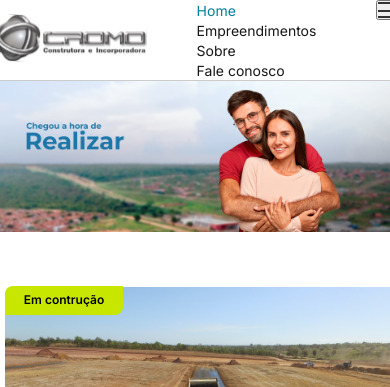
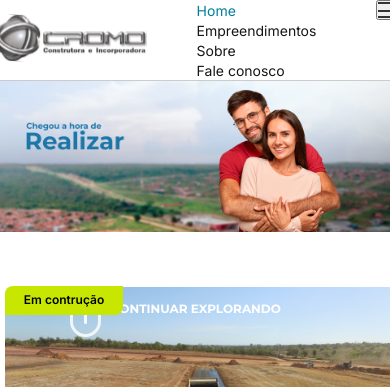
Before and after one commit to walttoncoelho/CROMO, a React (Create React App) app in the folder cromo/: page / in a window 390 px wide. Shown: the top 387 px of the page. Built offline with nearby package versions, Linux system fonts and the light colour scheme.

Commit message:
Responsivo Banner Home 1920, 1440, 1024

```diff
--- a/cromo/src/pages/Empreendimentos/SectionEmpreend.jsx
+++ b/cromo/src/pages/Empreendimentos/SectionEmpreend.jsx
@@ -9,7 +9,7 @@ export default function Empreendimentos() {
   return (
     <>
     <Navbar/>
-      <ContainerEmpreend>
+      <ContainerEmpreend >
         <CardEmpreend />
       </ContainerEmpreend>
       <SectionNumeros/>
--- a/cromo/src/pages/Home/Banner/BannerPrincipal.jsx
+++ b/cromo/src/pages/Home/Banner/BannerPrincipal.jsx
@@ -1,11 +1,13 @@
 import React from 'react'
 import data from "./data/data";
 import { ContainerBanner } from './Style';
+import BtnExplorar from './ButtonExplorar/BtnExplorar';
 
 export default function BannerPrincipal() {
   return (
    <>
    <ContainerBanner>
+     <BtnExplorar/>
 
    {data.map((item) => (
        <div key={item.id}>
--- /dev/null
+++ b/cromo/src/pages/Home/Banner/ButtonExplorar/BtnExplorar.jsx
@@ -0,0 +1,30 @@
+import React from "react";
+import {
+  BtnExplorarContatiner,
+  BtnExplorarPosition,
+  BtnExplorarRetangulo,
+  BtnExplorarText
+} from "./Style";
+
+
+export default function BtnExplorar() {
+  return (
+    <>
+      <BtnExplorarContatiner>
+        <BtnExplorarPosition>
+          <BtnExplorarRetangulo>
+            <div className="barra"> </div>
+          </BtnExplorarRetangulo>
+          <BtnExplorarText>
+
+            <a href="#secao-abaixo"><h3>CONTINUAR EXPLORANDO</h3></a>
+
+          </BtnExplorarText>
+        </BtnExplorarPosition>
+      </BtnExplorarContatiner>
+      <div id="secao-abaixo">
+        {/* Conteúdo da seção */}
+      </div>
+    </>
+  );
+}
--- /dev/null
+++ b/cromo/src/pages/Home/Banner/ButtonExplorar/Style.jsx
@@ -0,0 +1,92 @@
+import styled from "styled-components";
+
+export const BtnExplorarContatiner = styled.div`
+  display: flex;
+  position: absolute;
+  width: 100%;
+  max-width: 1920px;
+  `;
+
+export const BtnExplorarPosition = styled.div`
+
+  display: flex;
+  margin-top: 400px;
+  width: 212;
+  align-items: center;
+  margin-left: 125px;
+  cursor: pointer;
+
+    @media (max-width: 1680px) {
+    margin-top: 330px;
+    margin-left: 108px;
+  }
+
+    @media (max-width: 1440px) {
+    margin-top: 280px;
+    margin-left: 95px;
+  }
+
+    @media (max-width: 1024px) {
+    margin-top: 200px;
+    margin-left: 70px;
+  }
+  `;
+
+
+
+export const BtnExplorarRetangulo = styled.div`
+  display: flex;
+  margin: auto;
+  width: 25px;
+  height: 50px;
+  margin-right: 10px;
+  mix-blend-mode: screen;
+  border: solid 3px #ffffffcc;
+  border-top-right-radius: 20px;
+  border-top-left-radius: 20px;
+  border-bottom-left-radius: 20px;
+  border-bottom-right-radius: 20px;
+  cursor: pointer;
+
+
+    &:hover {
+
+      background-color: #ffffff37;
+    }
+
+  .barra {
+    display: flex;
+    margin: auto;
+    justify-content: center;
+    background-color: rgba(255, 255, 255, 0.879);
+    width: 3px;
+    height: 30px;
+    border-radius: 50px;
+
+    &:hover.barra {
+      height: 20px;
+      width: 6px;
+      background-color: #ffffffb2;
+    }
+}
+
+
+`;
+
+export const BtnExplorarText = styled.div`
+  display: flex;
+  margin: auto;
+  cursor: pointer;
+
+  a{
+    text-decoration: none;
+  }
+
+  h3 {
+    font-weight: 700;
+    font-size: 12px;
+    line-height: 18px;
+    letter-spacing: 5%;
+    color: #fff;
+   }
+`;
```
